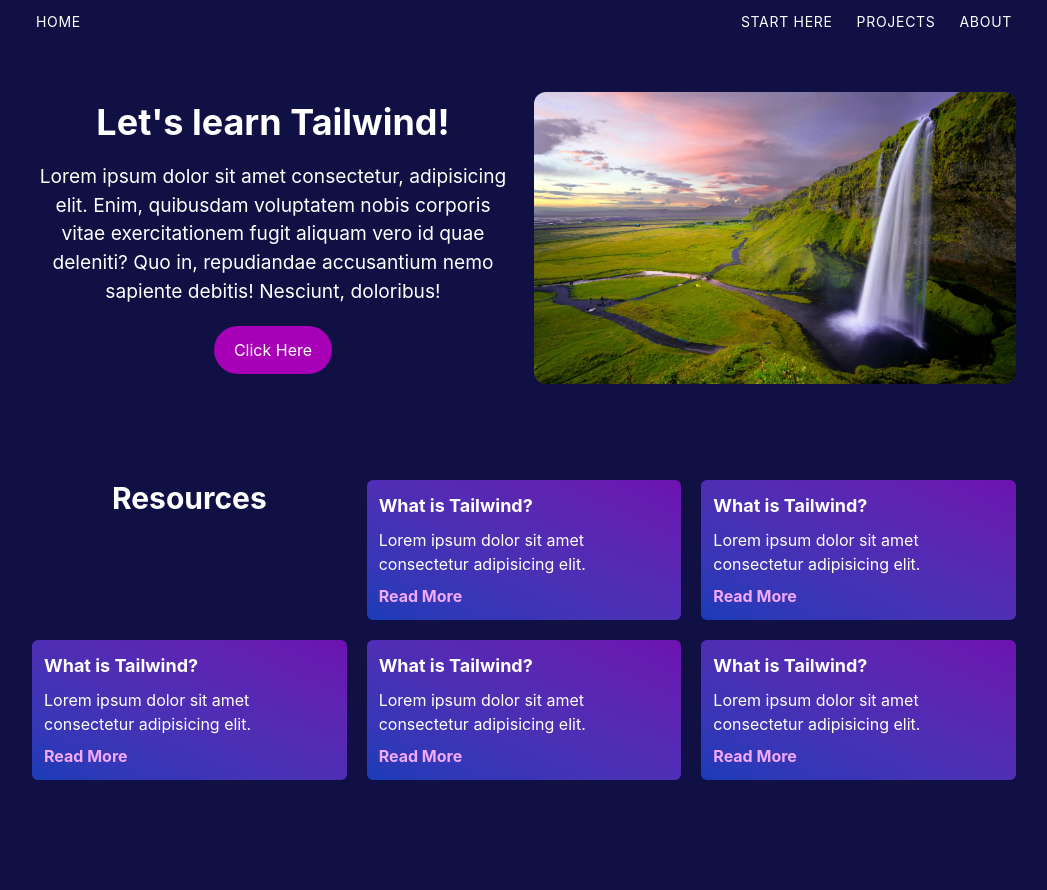
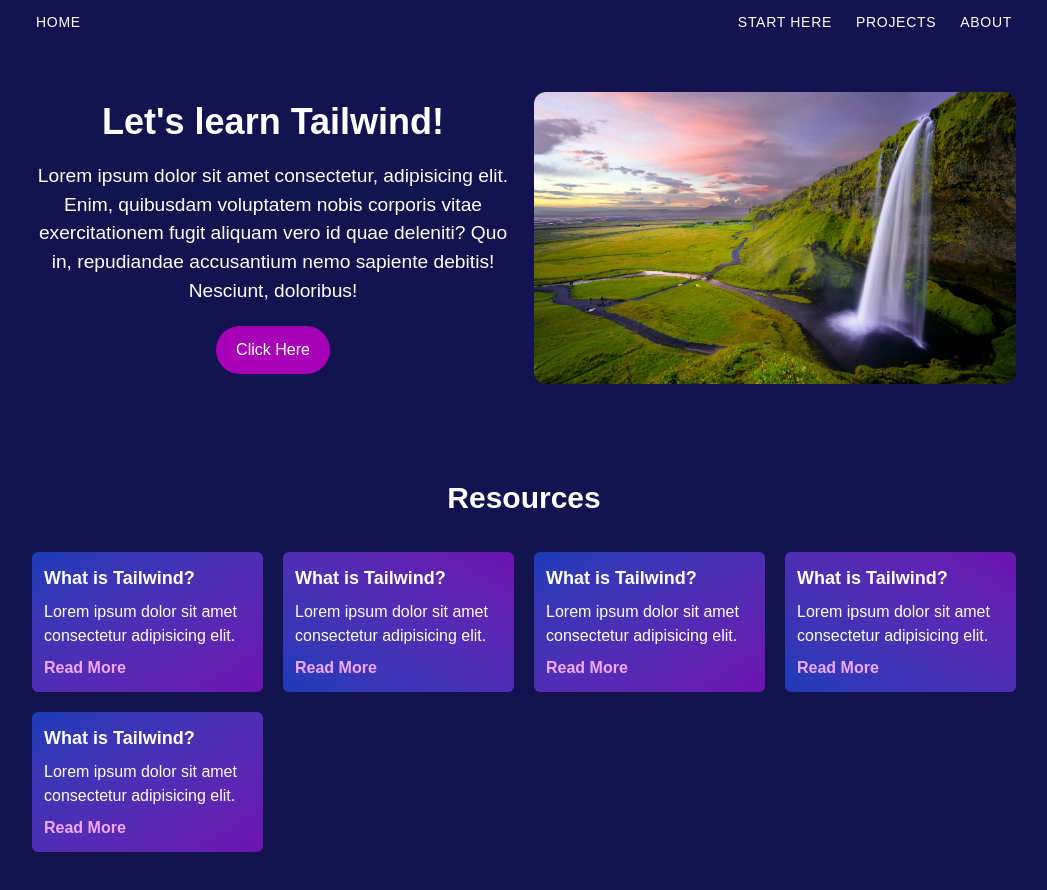
Before and after one commit to its-ruhul/Tailwind-Tutorial, a website built with Vite: page index.html in a window 1280 px wide. Shown: the whole page, without its empty margins (116-1163 px from the left). Built offline with nearby package versions, Linux system fonts and the light colour scheme.

Commit message:
complete course

```diff
--- a/index.html
+++ b/index.html
@@ -6,7 +6,7 @@
     <meta name="viewport" content="width=device-width, initial-scale=1.0" />
     <title>tailwind-tutorial</title>
   </head>
-  <body class="bg-[#101044] text-white pb-[50vh]">
+  <body class="bg-dark-blue font-arial text-white pb-[50vh]">
 
     <header class="max-w-5xl mx-auto px-5 py-3">
       <nav>
@@ -32,7 +32,7 @@
       <img src="/public/waterfall.avif" alt="waterfall" width="3000" height="1815" class="rounded-xl lg:order-2">
 
       <div class="space-y-5">
-        <h1 class="text-4xl font-bold">
+        <h1 class="text-4xl">
           Let's learn Tailwind!
         </h1>
 
@@ -40,74 +40,74 @@
           Lorem ipsum dolor sit amet consectetur, adipisicing elit. Enim, quibusdam voluptatem nobis corporis vitae exercitationem fugit aliquam vero id quae deleniti? Quo in, repudiandae accusantium nemo sapiente debitis! Nesciunt, doloribus!
         </p>
 
-        <a href="" class="bg-fuchsia-700 inline-block py-3 px-5 rounded-full hover:bg-fuchsia-600 transition-colors">
+        <a href="" class="button">
           Click Here
         </a>
       </div>
       </section>
 
-      <section class="max-w-3xl lg:max-w-5xl mx-auto px-5 py-12 grid gap-5 lg:grid-cols-3">
+      <section class="max-w-3xl lg:max-w-5xl mx-auto px-5 py-12 grid gap-5 grid-cols-autofit">
 
-        <h2 class="text-3xl font-bold text-center">
+        <h2 class="text-3xl text-center col-span-full mb-4">
           Resources
         </h2>
 
-        <div class="bg-blue-800 bg-linear-to-bl from-purple-800 to-blue-800 space-y-2 p-3 rounded-md">
-          <h3 class="font-bold text-lg">
+        <div class="bg-blue-800 bg-linear-to-bl even:bg-linear-to-tl from-purple-800 to-blue-800 space-y-2 p-3 rounded-md">
+          <h3 class="text-lg">
             What is Tailwind?
           </h3>
           <p>
             Lorem ipsum dolor sit amet consectetur adipisicing elit.
           </p>
-          <a href="" class="font-bold text-fuchsia-300 hover:text-white transition-colors">
+          <a href="" class="font-bold text-fuchsia-300 hover:text-white transition-colors after:content-['>'] after:ml-2 after:opacity-0 hover:after:opacity-100 after:transition-opacity">
             Read More
           </a>
         </div>
 
-        <div class="bg-blue-800 bg-linear-to-bl from-purple-800 to-blue-800 space-y-2 p-3 rounded-md">
-          <h3 class="font-bold text-lg">
+        <div class="bg-blue-800 bg-linear-to-bl even:bg-linear-to-tl from-purple-800 to-blue-800 space-y-2 p-3 rounded-md">
+          <h3 class="text-lg">
             What is Tailwind?
           </h3>
           <p>
             Lorem ipsum dolor sit amet consectetur adipisicing elit.
           </p>
-          <a href="" class="font-bold text-fuchsia-300 hover:text-white transition-colors">
+          <a href="" class="font-bold text-fuchsia-300 hover:text-white transition-colors after:content-['>'] after:ml-2 after:opacity-0 hover:after:opacity-100 after:transition-opacity">
             Read More
           </a>
         </div>
 
-        <div class="bg-blue-800 bg-linear-to-bl from-purple-800 to-blue-800 space-y-2 p-3 rounded-md">
-          <h3 class="font-bold text-lg">
+        <div class="bg-blue-800 bg-linear-to-bl even:bg-linear-to-tl from-purple-800 to-blue-800 space-y-2 p-3 rounded-md">
+          <h3 class="text-lg">
             What is Tailwind?
           </h3>
           <p>
             Lorem ipsum dolor sit amet consectetur adipisicing elit.
           </p>
-          <a href="" class="font-bold text-fuchsia-300 hover:text-white transition-colors">
+          <a href="" class="font-bold text-fuchsia-300 hover:text-white transition-colors after:content-['>'] after:ml-2 after:opacity-0 hover:after:opacity-100 after:transition-opacity">
             Read More
           </a>
         </div>
 
-        <div class="bg-blue-800 bg-linear-to-bl from-purple-800 to-blue-800 space-y-2 p-3 rounded-md">
-          <h3 class="font-bold text-lg">
+        <div class="bg-blue-800 bg-linear-to-bl even:bg-linear-to-tl from-purple-800 to-blue-800 space-y-2 p-3 rounded-md">
+          <h3 class="text-lg">
             What is Tailwind?
           </h3>
           <p>
             Lorem ipsum dolor sit amet consectetur adipisicing elit.
           </p>
-          <a href="" class="font-bold text-fuchsia-300 hover:text-white transition-colors">
+          <a href="" class="font-bold text-fuchsia-300 hover:text-white transition-colors after:content-['>'] after:ml-2 after:opacity-0 hover:after:opacity-100 after:transition-opacity">
             Read More
           </a>
         </div>
 
-        <div class="bg-blue-800 bg-linear-to-bl from-purple-800 to-blue-800 space-y-2 p-3 rounded-md">
-          <h3 class="font-bold text-lg">
+        <div class="bg-blue-800 bg-linear-to-bl even:bg-linear-to-tl from-purple-800 to-blue-800 space-y-2 p-3 rounded-md">
+          <h3 class="text-lg">
             What is Tailwind?
           </h3>
           <p>
             Lorem ipsum dolor sit amet consectetur adipisicing elit.
           </p>
-          <a href="" class="font-bold text-fuchsia-300 hover:text-white transition-colors">
+          <a href="" class="font-bold text-fuchsia-300 hover:text-white transition-colors after:content-['>'] after:ml-2 after:opacity-0 hover:after:opacity-100 after:transition-opacity">
             Read More
           </a>
         </div>
--- a/src/style.css
+++ b/src/style.css
@@ -1 +1,21 @@
 @import "tailwindcss";
+
+@theme {
+  --color-dark-blue: oklch(23.635% 0.10636 274.625);
+  --font-arial: Arial, sans-serif;
+}
+
+@utility grid-cols-autofit {
+  grid-template-columns: repeat(auto-fit,minmax(13.75rem,1fr));
+}
+
+@layer base {
+  h1, h2, h3 {
+    font-weight: 700;
+  }
+}
+@layer components {
+  .button {
+    @apply bg-fuchsia-700 inline-block py-3 px-5 rounded-full hover:bg-fuchsia-600 transition-colors
+  }
+}
```
